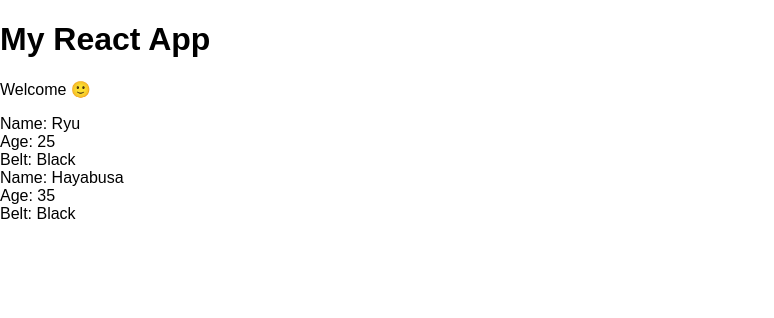
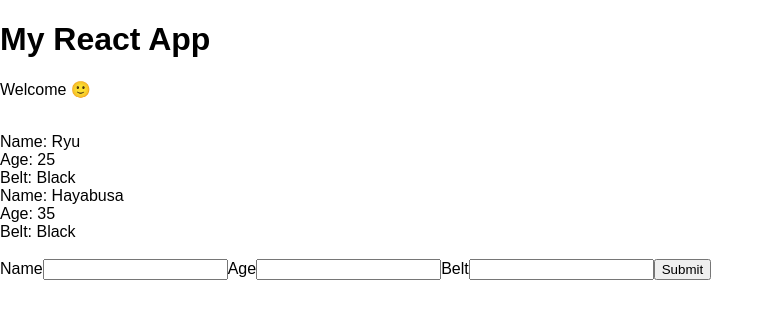
Before and after one commit to salvadornico/react-test, a React (Create React App) app: page / in a window 1280 px wide. Shown: the top 318 px of the page, without its empty margins (0-774 px from the left). Built offline with nearby package versions, Linux system fonts and the light colour scheme.

Commit message:
Adding new ninjas

```diff
--- /dev/null
+++ b/src/AddNinja.js
@@ -0,0 +1,34 @@
+import React, { Component } from "react"
+
+export default class AddNinja extends Component {
+	state = {
+		name: null,
+		age: null,
+		belt: null,
+	}
+
+	onInput = e => {
+		this.setState({ [e.target.id]: e.target.value })
+	}
+
+	onSubmit = e => {
+		e.preventDefault()
+		this.props.addNinja(this.state)
+	}
+
+	render() {
+		return (
+			<div>
+				<form onSubmit={this.onSubmit}>
+					<label htmlFor="name">Name</label>
+					<input type="text" id="name" onChange={this.onInput} />
+					<label htmlFor="age">Age</label>
+					<input type="text" id="age" onChange={this.onInput} />
+					<label htmlFor="belt">Belt</label>
+					<input type="text" id="belt" onChange={this.onInput} />
+					<button>Submit</button>
+				</form>
+			</div>
+		)
+	}
+}
--- a/src/App.js
+++ b/src/App.js
@@ -1,4 +1,5 @@
 import React, { Component } from "react"
+import AddNinja from "./AddNinja"
 import { Ninjas } from "./Ninjas"
 
 export default class App extends Component {
@@ -8,6 +9,13 @@
 			{ id: 2, name: "Ken", age: 20, belt: "Green" },
 			{ id: 3, name: "Hayabusa", age: 35, belt: "Black" },
 		],
+	}
+
+	addNinja = ninja => {
+		ninja.id = this.state.ninjas.length + 1
+		this.setState({
+			ninjas: [...this.state.ninjas, ninja],
+		})
 	}
 
 	render() {
@@ -20,7 +28,10 @@
 						🙂
 					</span>
 				</p>
+				<br />
 				<Ninjas ninjas={this.state.ninjas} />
+				<br />
+				<AddNinja addNinja={this.addNinja} />
 			</div>
 		)
 	}
```
